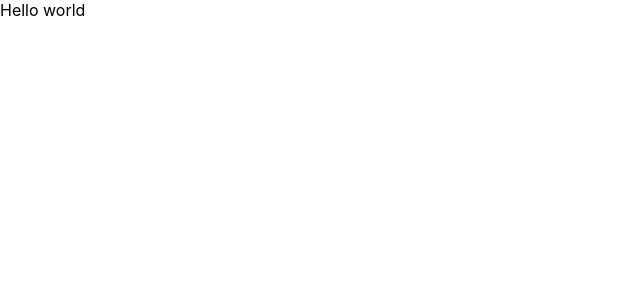
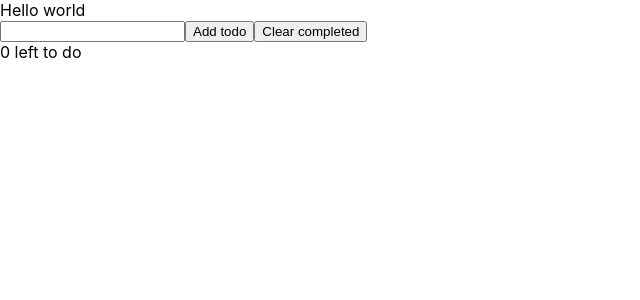
Before and after one commit to ThienDHM79/react-todo, a React (Create React App) app: page / in a window 1280 px wide. Shown: the top 300 px of the page, without its empty margins (0-640 px from the left). Built offline with nearby package versions, Linux system fonts and the light colour scheme.

Commit message:
btn for add,clear, list

```diff
--- a/src/App.js
+++ b/src/App.js
@@ -3,7 +3,14 @@
 import TodoList from './TodoList';
 function App() {
   return (
-    <TodoList />
+    <>
+      <TodoList />
+      <input type="text"></input>
+      <button>Add todo</button>
+      <button>Clear completed</button>
+      <div>0 left to do</div>
+    </>
+
 
   )
 }
--- a/src/TodoList.js
+++ b/src/TodoList.js
@@ -2,6 +2,7 @@
 
 export default function TodoList() {
   return (
+
     <div>
         Hello world
     </div>
```
